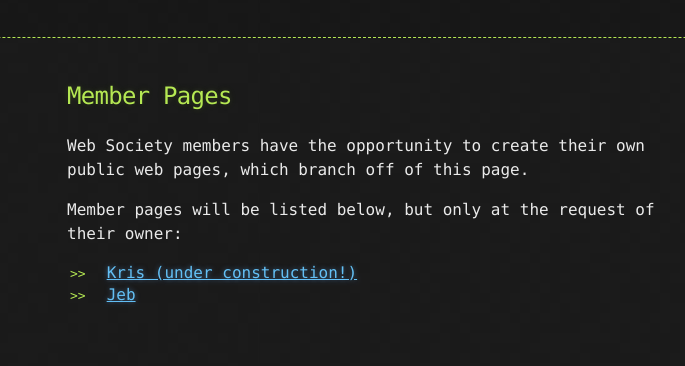
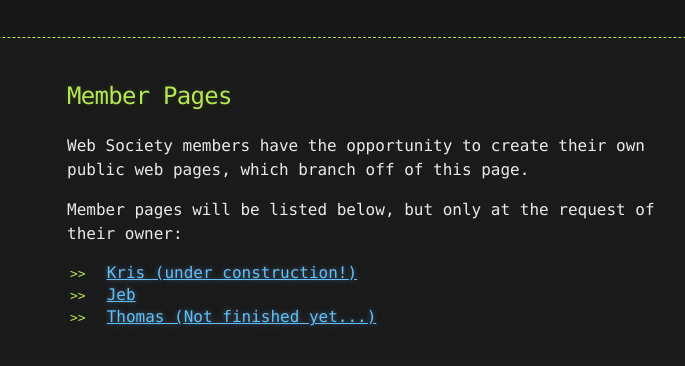
Before and after one commit to viawebsociety/viawebsociety.github.io, a plain HTML site: page members/index.html in a window 1280 px wide. Shown: the part 108-474 px from the top of the page, without its empty margins (273-958 px from the left). Drawn offline with Linux system fonts and the light colour scheme.

Commit message:
Add a link to my page

```diff
--- a/members/index.html
+++ b/members/index.html
@@ -22,6 +22,7 @@
     <ul>
       <li><a href="kris/">Kris (under construction!)</li>
       <li><a href="jeb/">Jeb</li>
+      <li><a href="Thomas/">Thomas (Not finished yet...)</li>
     </ul>
   </section>
 </div>
```
